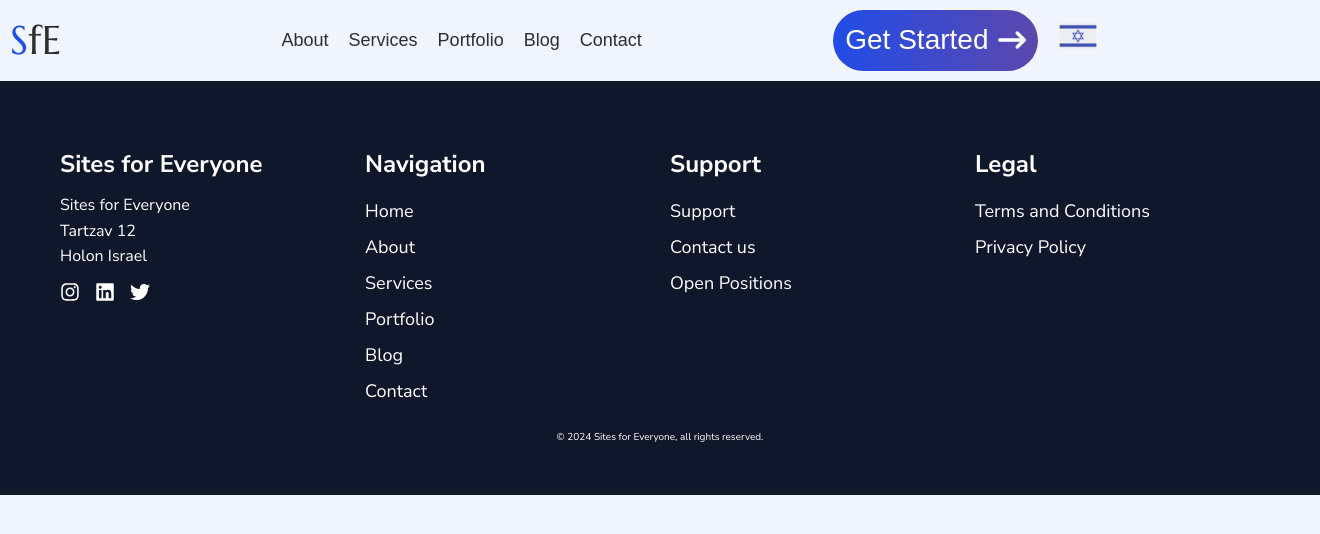
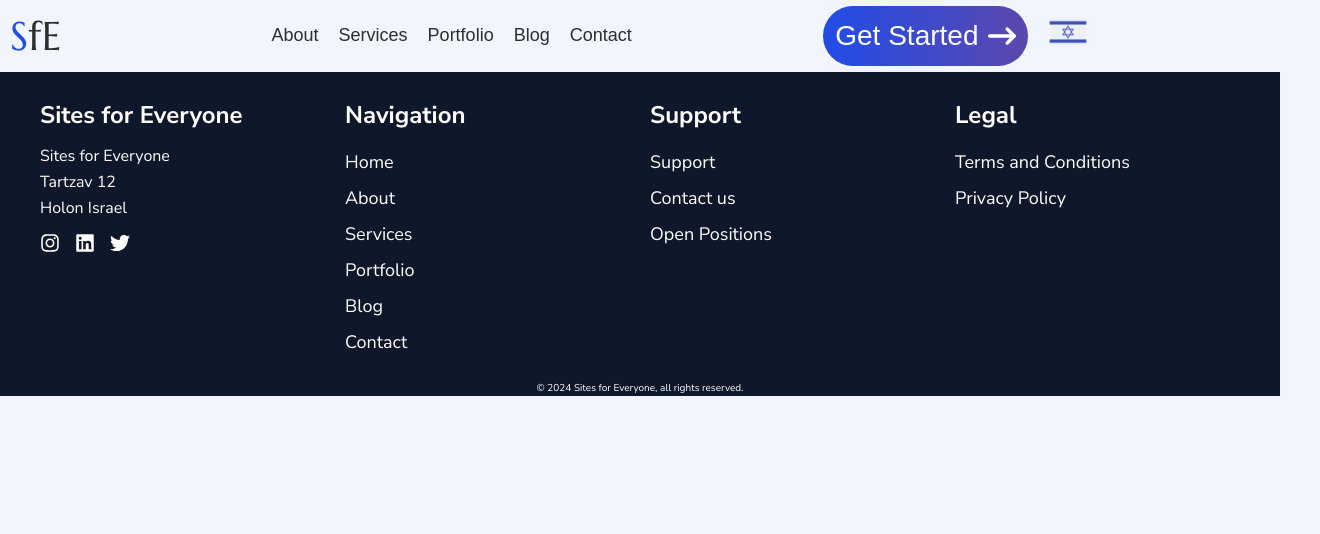
Before and after one commit to lionsgrandson/sites_for_everyone5.0, a React (Create React App) app: page /blog in a window 1280 px wide. Shown: the top 534 px of the page, 1320 px wide, since content can reach past the window. Built offline with nearby package versions, Linux system fonts and the light colour scheme.

Commit message:
style(cta & porfolio & menu & footer): responsive design

```diff
--- a/src/components/footer/footer.css
+++ b/src/components/footer/footer.css
@@ -2,7 +2,7 @@
 .footerContainer {
   background: #0f172a;
   color: white;
-  padding: 4rem 2rem;
+  /* padding: 4rem 2rem; */
   width: 100%;
 }
 
--- a/src/components/menu/menu.css
+++ b/src/components/menu/menu.css
@@ -2,7 +2,7 @@
   display: flex;
   justify-content: space-between;
   align-items: center;
-  padding: 1rem; /* Changed from 2rem to 1rem */
+  /* padding: 1rem; */
   position: relative;
   flex-wrap: wrap;
   width: 100%;
@@ -10,6 +10,7 @@
 }
 .logo-link {
   text-decoration: none; /* Remove underline from the logo link */
+  padding: 1rem;
 }
 
 .menu_header {
--- a/src/pages/contact.js
+++ b/src/pages/contact.js
@@ -33,7 +33,6 @@ export default function Contact() {
           }, 1000); // hide message after 1 second
         },
         (error) => {
-
           setStateMessage(t("Something went wrong, please try again later"));
           setIsSubmitting(false);
           setTimeout(() => {
--- a/src/pages/portoflio.css
+++ b/src/pages/portoflio.css
@@ -45,7 +45,7 @@
   -webkit-background-clip: text;
   -webkit-text-fill-color: transparent;
   margin: 1rem auto;
-  padding: 0 1rem;
+  /* padding: 0 1rem; */
   width: 100%;
 }
 
```
